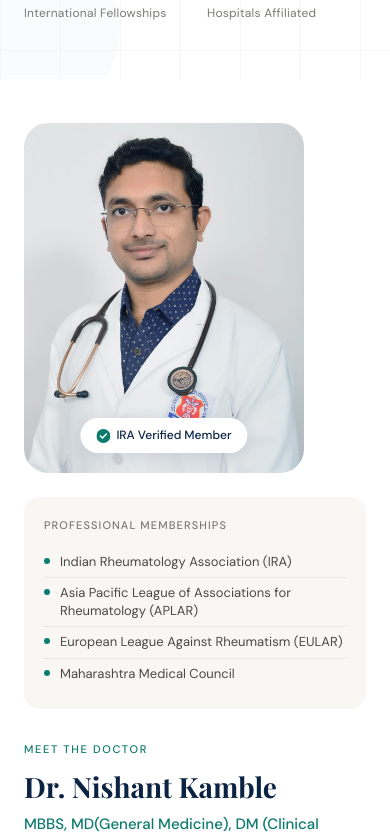
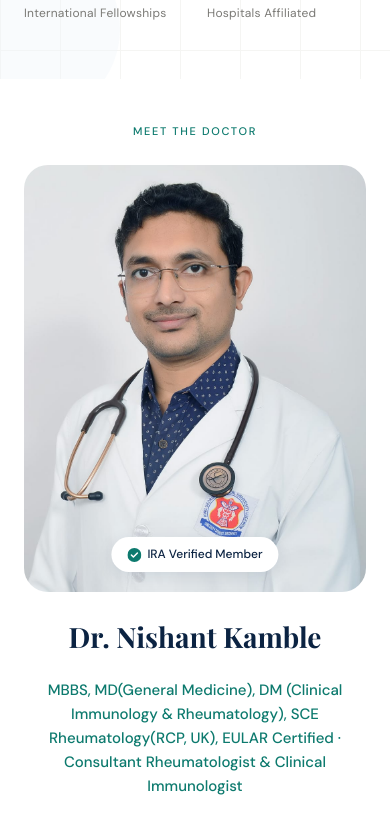
Before and after one commit to yash33geca/dr-kamble-frontend, a React (Vite) app: page / in a window 390 px wide. Shown: the part 850-1684 px from the top of the page. Built offline with nearby package versions, Linux system fonts and the light colour scheme; no server answers; the database is empty; a web font is replaced by a local one.

Commit message:
Adjust the about page allignment for mobile view add card flex for all services

```diff
--- a/src/components/About.jsx
+++ b/src/components/About.jsx
@@ -8,6 +8,9 @@ export default function About() {
       <div className="container">
         <div className={styles.inner}>
           <div className={styles.visual}>
+            {/* Mobile-only: label appears right above the photo */}
+            <p className={`section-label ${styles.mobileLabel}`}>Meet the Doctor</p>
+
             <div className={styles.photoCard}>
               <img
                 src={doctorImage}
@@ -24,6 +27,14 @@ export default function About() {
               </div>
             </div>
 
+            {/* Mobile-only: doctor name appears right below the photo */}
+            <h2 className={`${styles.heading} ${styles.mobileHeading}`}>{doctor.name}</h2>
+
+            {/* Mobile-only: title/qualification row right below the name */}
+            <p className={`${styles.titleRow} ${styles.mobileTitleRow}`}>
+              {doctor.title} · {doctor.specialty}
+            </p>
+
             <div className={styles.memberships}>
               <p className={styles.membershipsTitle}>Professional Memberships</p>
               {doctor.memberships.map(m => (
@@ -36,9 +47,11 @@ export default function About() {
           </div>
 
           <div className={styles.content}>
-            <p className="section-label">Meet the Doctor</p>
-            <h2 className={styles.heading}>{doctor.name}</h2>
-            <p className={styles.titleRow}>{doctor.title} · {doctor.specialty}</p>
+            <p className={`section-label ${styles.desktopLabel}`}>Meet the Doctor</p>
+            <h2 className={`${styles.heading} ${styles.desktopHeading}`}>{doctor.name}</h2>
+            <p className={`${styles.titleRow} ${styles.desktopTitleRow}`}>
+              {doctor.title} · {doctor.specialty}
+            </p>
 
             {doctor.bio.split('\n\n').map((para, i) => (
               <p key={i} className={styles.bio}>{para}</p>
--- a/src/components/About.module.css
+++ b/src/components/About.module.css
@@ -100,8 +100,18 @@
   margin-top: 5px;
 }
 
+/* Mobile-only duplicates (hidden on desktop) */
+.mobileLabel,
+.mobileHeading,
+.mobileTitleRow {
+  display: none;
+}
+
 /* Content column */
-.content {}
+.content {
+  display: flex;
+  flex-direction: column;
+}
 
 .heading {
   font-size: clamp(28px, 4vw, 42px);
@@ -197,20 +207,58 @@
     grid-template-columns: 1fr;
     gap: 48px;
   }
+
   .visual {
     position: static;
-    flex-direction: row;
-    flex-wrap: wrap;
+    display: flex;
+    flex-direction: column;
+    align-items: center;
   }
+
   .photoCard {
-    flex: 1;
-    min-width: 200px;
-    max-width: 280px;
+    width: 100%;
+    max-width: 380px;
+    margin: 0 auto;
   }
+
   .memberships {
-    flex: 1;
-    min-width: 240px;
+    width: 100%;
+    max-width: 380px;
+    margin: 0 auto;
   }
+
+  /* Show mobile label/heading/titleRow around the photo */
+  .mobileLabel {
+    display: block;
+    text-align: center;
+    margin-bottom: 0;
+  }
+
+  .mobileHeading {
+    display: block;
+    text-align: center;
+    margin-top: 4px;
+    margin-bottom: 0;
+  }
+
+  .mobileTitleRow {
+    display: block;
+    text-align: center;
+    margin-bottom: 0;
+  }
+
+  /* Hide desktop versions on mobile */
+  .desktopLabel,
+  .desktopHeading,
+  .desktopTitleRow {
+    display: none;
+  }
+
+  /* Reorder remaining content: qualifications before bio */
+  .quals      { order: 1; }
+  .bio        { order: 2; }
+  .languages  { order: 3; }
+
   .qual {
     grid-template-columns: 1fr;
     gap: 4px;
--- a/src/pages/AllServicesPage.module.css
+++ b/src/pages/AllServicesPage.module.css
@@ -53,12 +53,29 @@
   flex-direction: column;
   gap: 16px;
   scroll-margin-top: 120px;
-  transition: box-shadow var(--transition), transform var(--transition), border-color var(--transition);
+  transition: box-shadow var(--transition), transform var(--transition), border-color var(--transition), background-color 0.4s ease;
+  position: relative;
+  overflow: hidden;
+}
+.card::before {
+  content: '';
+  position: absolute;
+  top: 0;
+  left: -100%;
+  width: 100%;
+  height: 100%;
+  background: linear-gradient(90deg, transparent, rgba(13, 122, 110, 0.05), transparent);
+  transition: left 0.6s ease;
+  pointer-events: none;
+}
+.card:hover::before {
+  left: 100%;
 }
 .card:hover {
-  box-shadow: var(--shadow-md);
-  transform: translateY(-2px);
-  border-color: var(--gray-300);
+  box-shadow: 0 10px 32px rgba(13, 122, 110, 0.15);
+  transform: translateY(-4px);
+  border-color: var(--teal);
+  background: linear-gradient(135deg, rgba(13, 122, 110, 0.03) 0%, rgba(255, 255, 255, 0.8) 100%);
 }
 
 .highlight {
@@ -71,16 +88,22 @@
   aspect-ratio: 4 / 3;
   border-radius: var(--radius-md);
   overflow: hidden;
-  background: var(--teal-light);
+  background: linear-gradient(135deg, var(--teal-light) 0%, rgba(13, 122, 110, 0.08) 100%);
   display: flex;
   align-items: center;
   justify-content: center;
+  position: relative;
 }
 .imageBox img {
   width: 100%;
   height: 100%;
   object-fit: cover;
   display: block;
+  transition: transform 0.5s cubic-bezier(0.34, 1.56, 0.64, 1), filter 0.4s ease;
+}
+.card:hover .imageBox img {
+  transform: scale(1.08) rotate(1deg);
+  filter: brightness(1.1);
 }
 .iconFallback {
   font-size: 36px;
@@ -96,6 +119,10 @@
   color: var(--navy);
   margin-bottom: 10px;
   font-family: var(--font-display);
+  transition: color 0.3s ease;
+}
+.card:hover .cardTitle {
+  color: var(--teal);
 }
 
 .desc {
```
